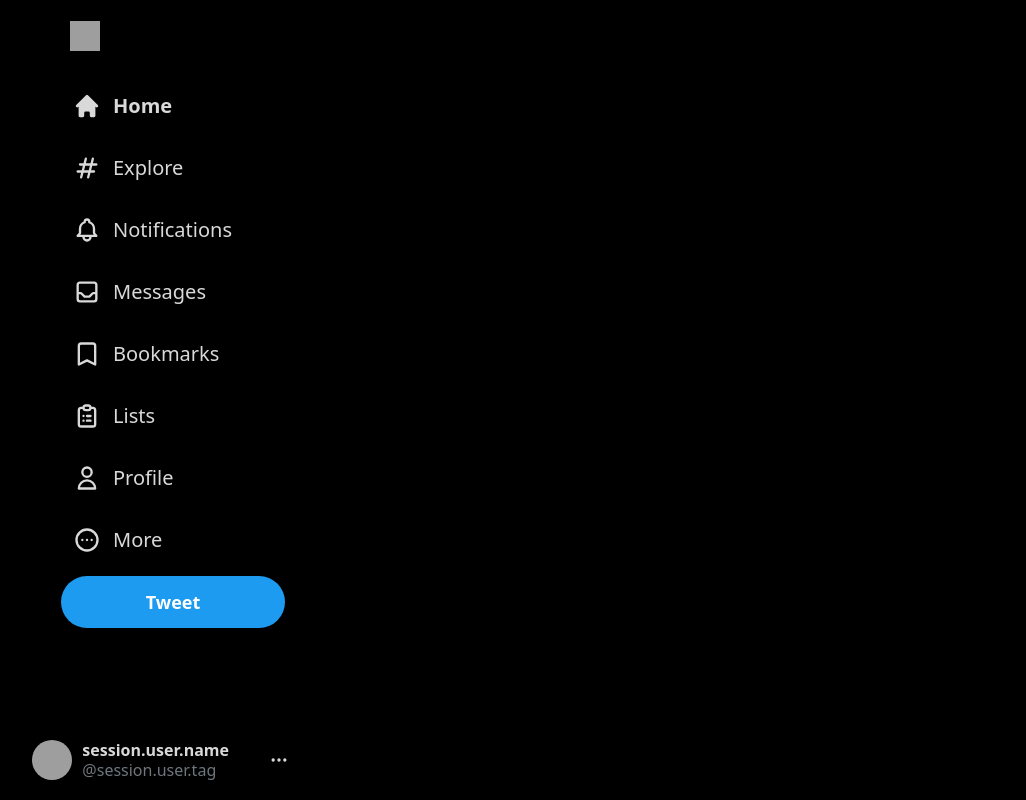
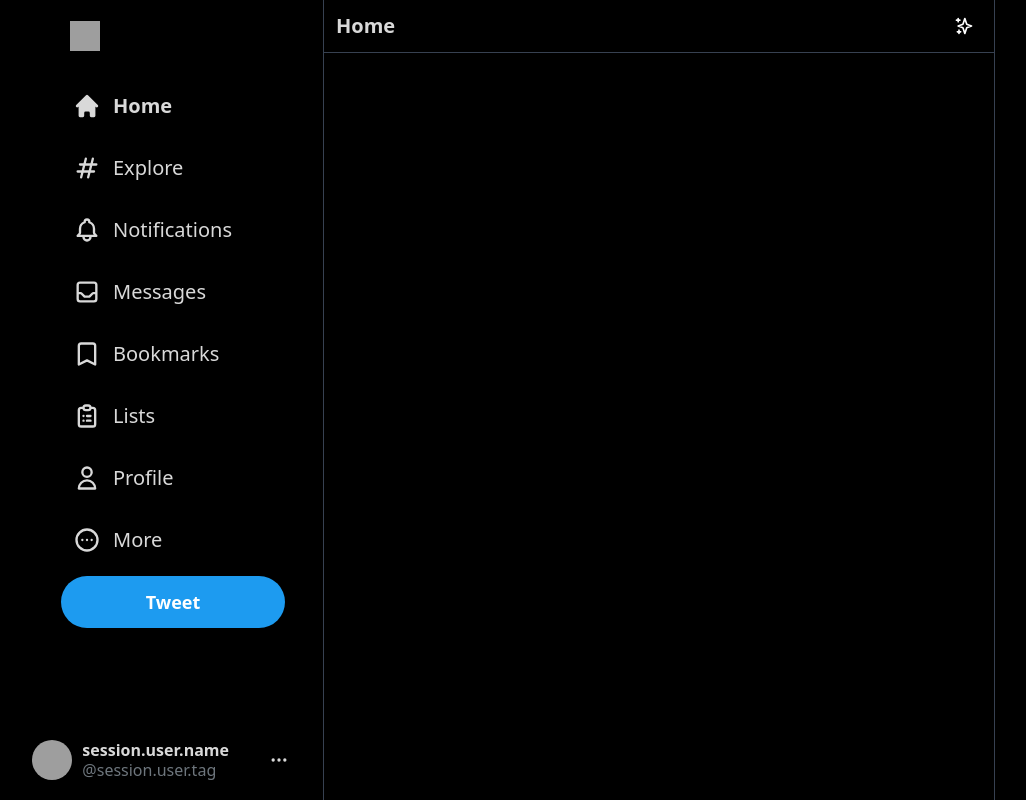
Before and after one commit to Abhishek-thakur1/Twitter-Clone, a Next.js app: page / in a window 1280 px wide. Shown: the whole page, without its empty margins (47-1073 px from the left). Built offline with nearby package versions, Linux system fonts and the light colour scheme; grey boxes are pictures that could not be loaded.

Commit message:
feed-component

```diff
--- /dev/null
+++ b/components/Feed.js
@@ -0,0 +1,16 @@
+import { SparklesIcon } from "@heroicons/react/outline";
+
+const Feed = () => {
+    return (
+        <div className='text-white flex-grow border-l border-r border-gray-700 max-w-2xl sm:ml-[73px] xl:ml-[370px]'>
+            <div className="text-[#d9d9d9] flex items-center sm:justify-between py-2 px-3 sticky     top-0 z-50 bg-black border-b border-gray-700">
+                <h2 className="text-lg sm:text-xl font-bold">Home</h2>
+                <div className="hoverAnimation w-9 h-9 flex items-center justify-center xl:px-0 ml-auto">
+                    <SparklesIcon className="h-5 text-white" />
+                </div>
+            </div>
+        </div>
+    )
+}
+
+export default Feed
--- a/pages/index.js
+++ b/pages/index.js
@@ -1,4 +1,5 @@
 import Head from 'next/head'
+import Feed from '../components/Feed';
 import Sidebar from '../components/Sidebar'
 
 export default function Home() {
@@ -10,8 +11,8 @@
         <link rel="icon" href="/favicon.ico" />
       </Head>
       <main className="bg-black min-h-screen flex max-w-[1500px] mx-auto">
-        {/* Sidebar */}
         <Sidebar />
+        <Feed/>
       </main>
     </div>
   );
```
